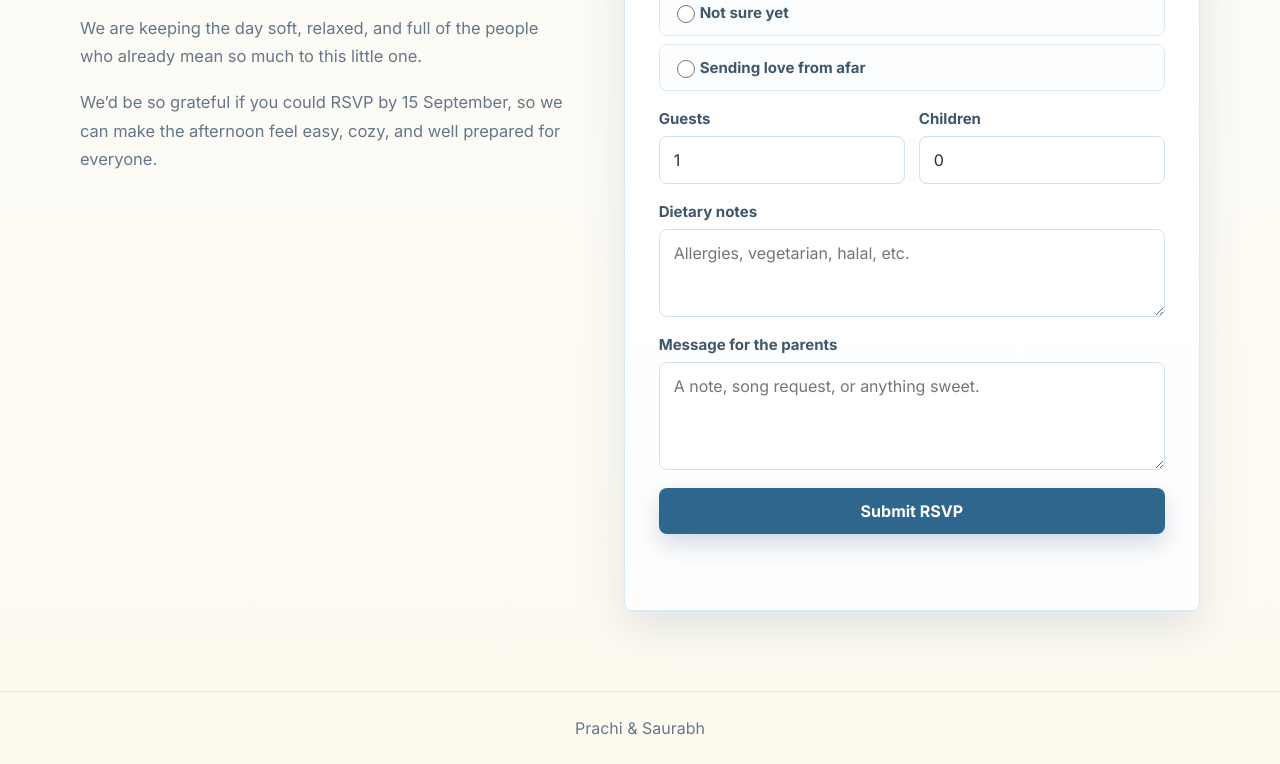
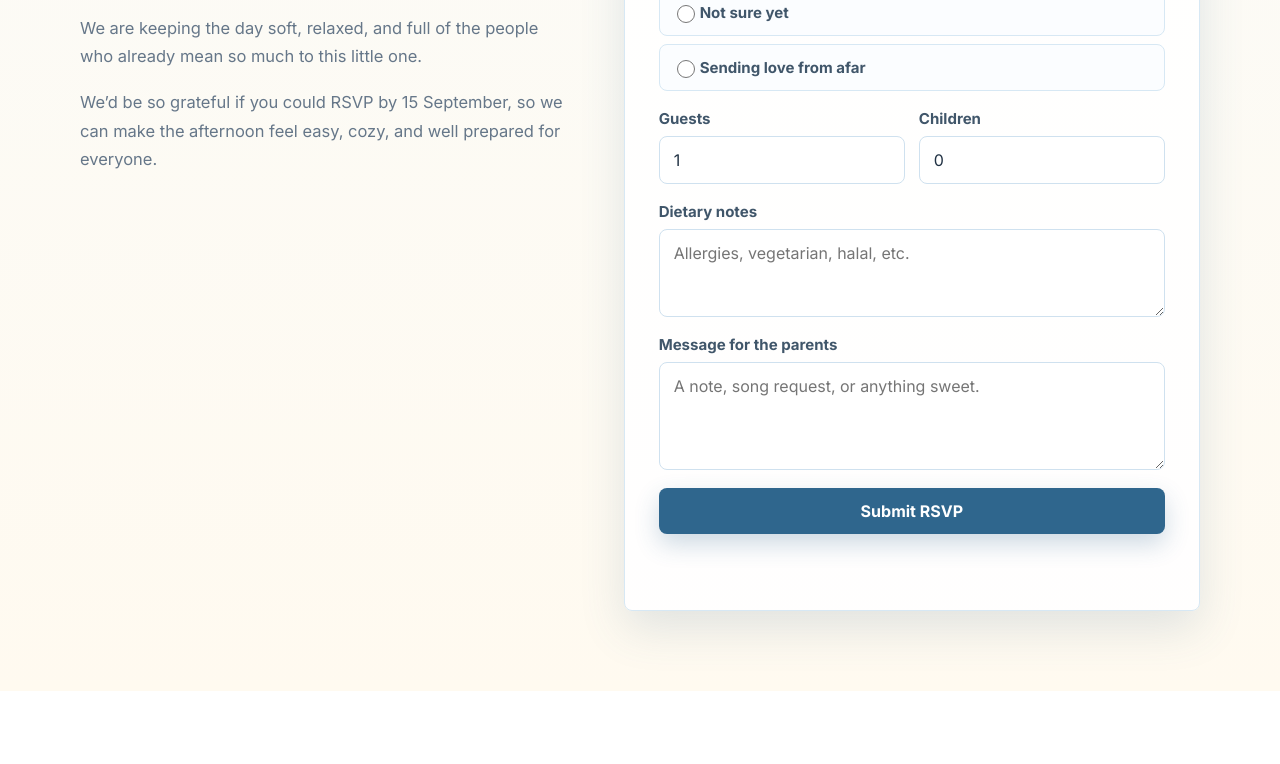
Before and after one commit to saurabhvyas97/baby-shower-rsvp, a plain HTML site: page index.html in a window 1280 px wide. Shown: the part 1270-2034 px from the top of the page. After the commit the page ends 1961 px from the top, so only its background shows below. Drawn offline with Linux system fonts and the light colour scheme.

Commit message:
Remove RSVP page footer

```diff
--- a/index.html
+++ b/index.html
@@ -124,10 +124,6 @@
       </section>
     </main>
 
-    <footer>
-      <span id="footer-text">Prachi & Saurabh</span>
-    </footer>
-
     <script src="script.js"></script>
   </body>
 </html>
```
